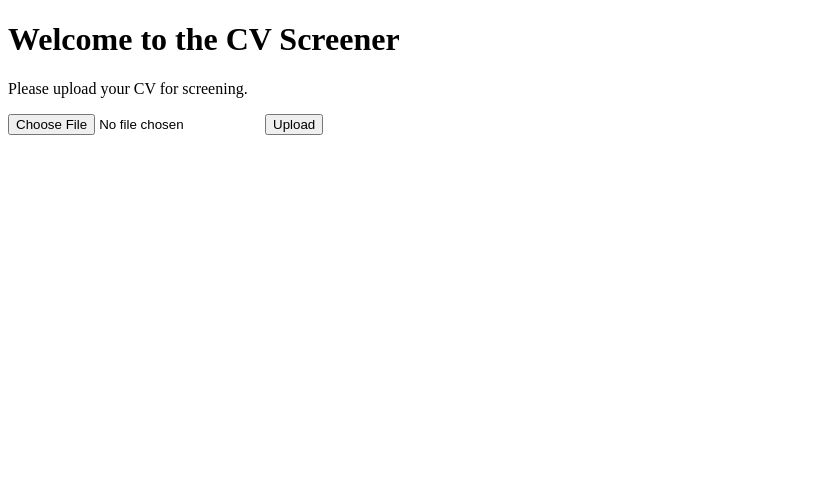
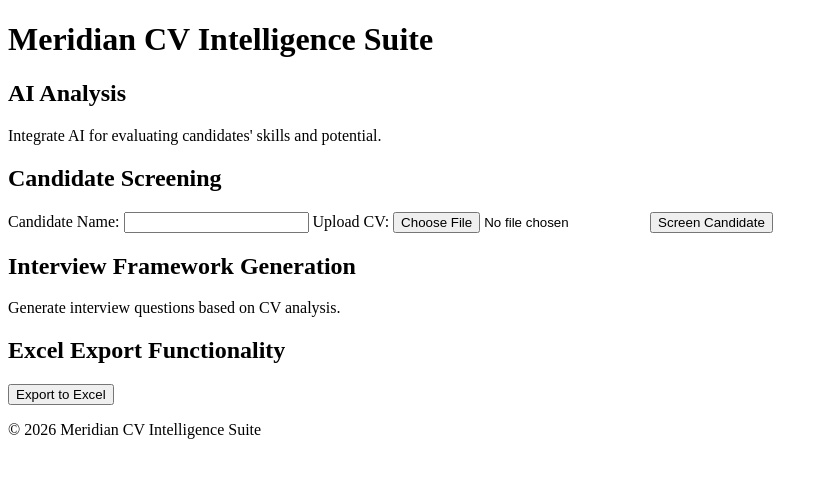
Before and after one commit to tanvir24b2b-source/Meridian-CV-Intelligence-Suite, a plain HTML site: page cv-screener.html in a window 1280 px wide. Shown: the whole page, without its empty margins (0-828 px from the left). Drawn offline with Linux system fonts and the light colour scheme.

Commit message:
Updated cv-screener.html with complete application code for Meridian CV Intelligence Suite.

```diff
--- a/cv-screener.html
+++ b/cv-screener.html
@@ -3,12 +3,40 @@
 <head>
     <meta charset="UTF-8">
     <meta name="viewport" content="width=device-width, initial-scale=1.0">
-    <title>CV Screener</title>
+    <title>Meridian CV Intelligence Suite</title>
+    <link rel="stylesheet" href="styles.css">
 </head>
 <body>
-    <h1>Welcome to the CV Screener</h1>
-    <p>Please upload your CV for screening.</p>
-    <input type="file" accept="application/pdf" />
-    <button type="submit">Upload</button>
+    <header>
+        <h1>Meridian CV Intelligence Suite</h1>
+    </header>
+    <main>
+        <section id="ai-analysis">
+            <h2>AI Analysis</h2>
+            <p>Integrate AI for evaluating candidates' skills and potential.</p>
+        </section>
+        <section id="candidate-screening">
+            <h2>Candidate Screening</h2>
+            <form id="screening-form">
+                <label for="candidate-name">Candidate Name:</label>
+                <input type="text" id="candidate-name" name="candidate-name" required>
+                <label for="candidate-cv">Upload CV:</label>
+                <input type="file" id="candidate-cv" name="candidate-cv" accept="application/pdf" required>
+                <button type="submit">Screen Candidate</button>
+            </form>
+        </section>
+        <section id="interview-framework">
+            <h2>Interview Framework Generation</h2>
+            <p>Generate interview questions based on CV analysis.</p>
+        </section>
+        <section id="export-functionality">
+            <h2>Excel Export Functionality</h2>
+            <button id="export-btn">Export to Excel</button>
+        </section>
+    </main>
+    <footer>
+        <p>&copy; 2026 Meridian CV Intelligence Suite</p>
+    </footer>
+    <script src="app.js"></script>
 </body>
 </html>
```
